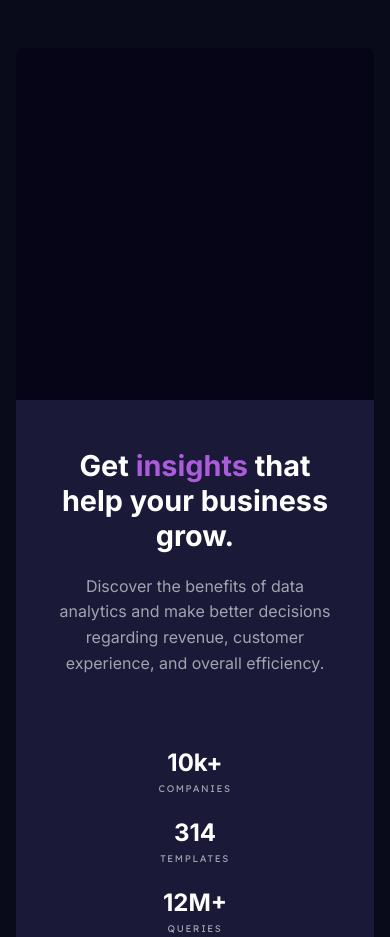
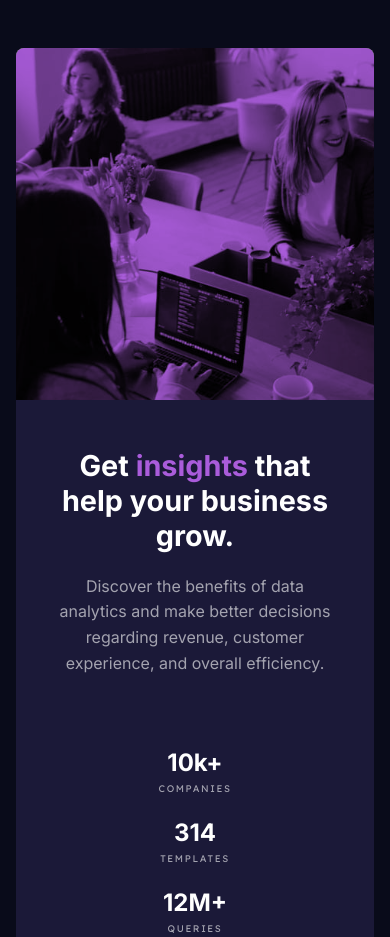
Before and after one commit to Siddhinandaniya/stats-preview-card, a plain HTML site: page index.html in a window 390 px wide. Shown: the top 937 px of the page. Drawn offline with Linux system fonts and the light colour scheme; the site is published under a folder, as on GitHub Pages, so addresses that start at the root find nothing.

Commit message:
Add files via upload

```diff
--- a/scss/main.scss
+++ b/scss/main.scss
@@ -85,7 +85,7 @@ section {
   background-repeat: no-repeat;
   // opacity: 1;
   position: relative;
-  background-image: url("/images/image-header-desktop.jpg");
+  background-image: url("../images/image-header-desktop.jpg");
   // height: 100%;
 }
 .part-2::before {
@@ -116,7 +116,7 @@ section {
     height: 37rem;
   }
   .part-2 {
-    background-image: url("/images/image-header-mobile.jpg");
+    background-image: url("../images/image-header-mobile.jpg");
     height: 22rem;
     background-size: cover;
   }
```
Also changed, not shown: scss/main.css, 1 other file.
